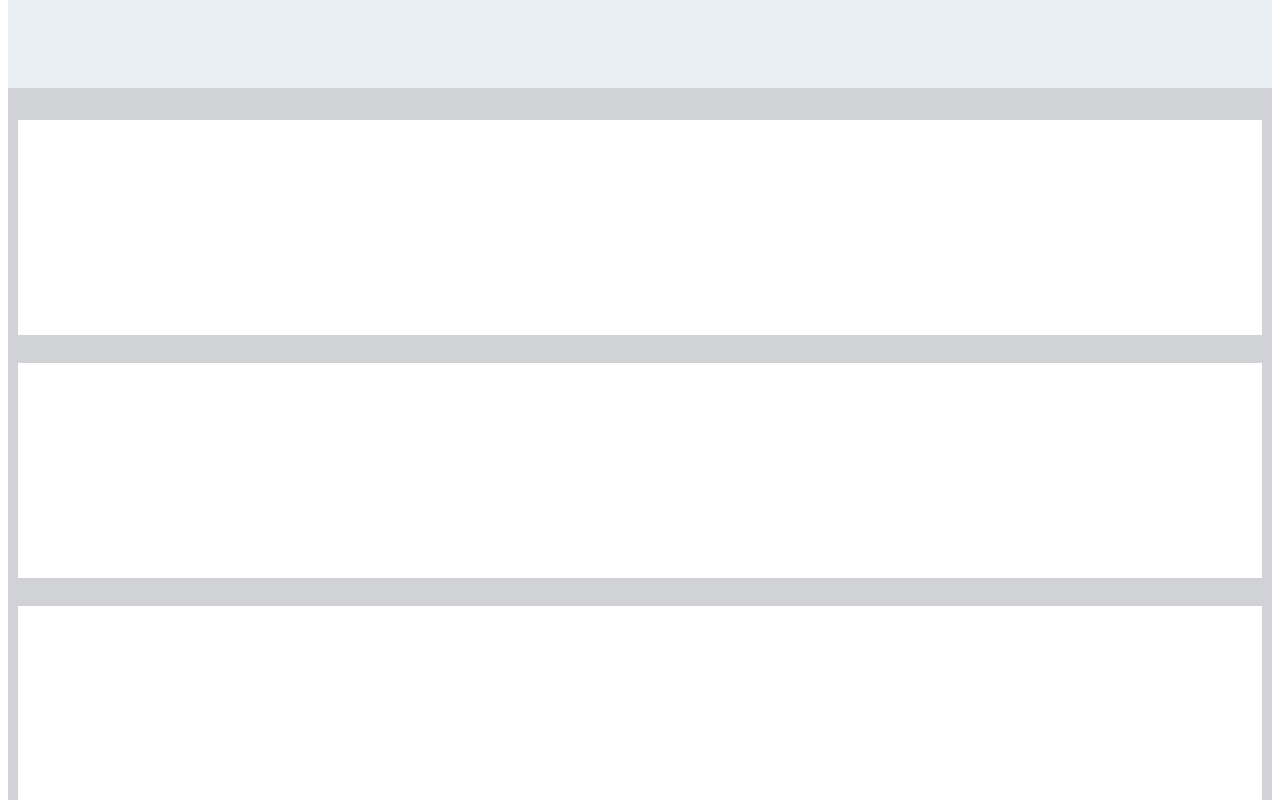
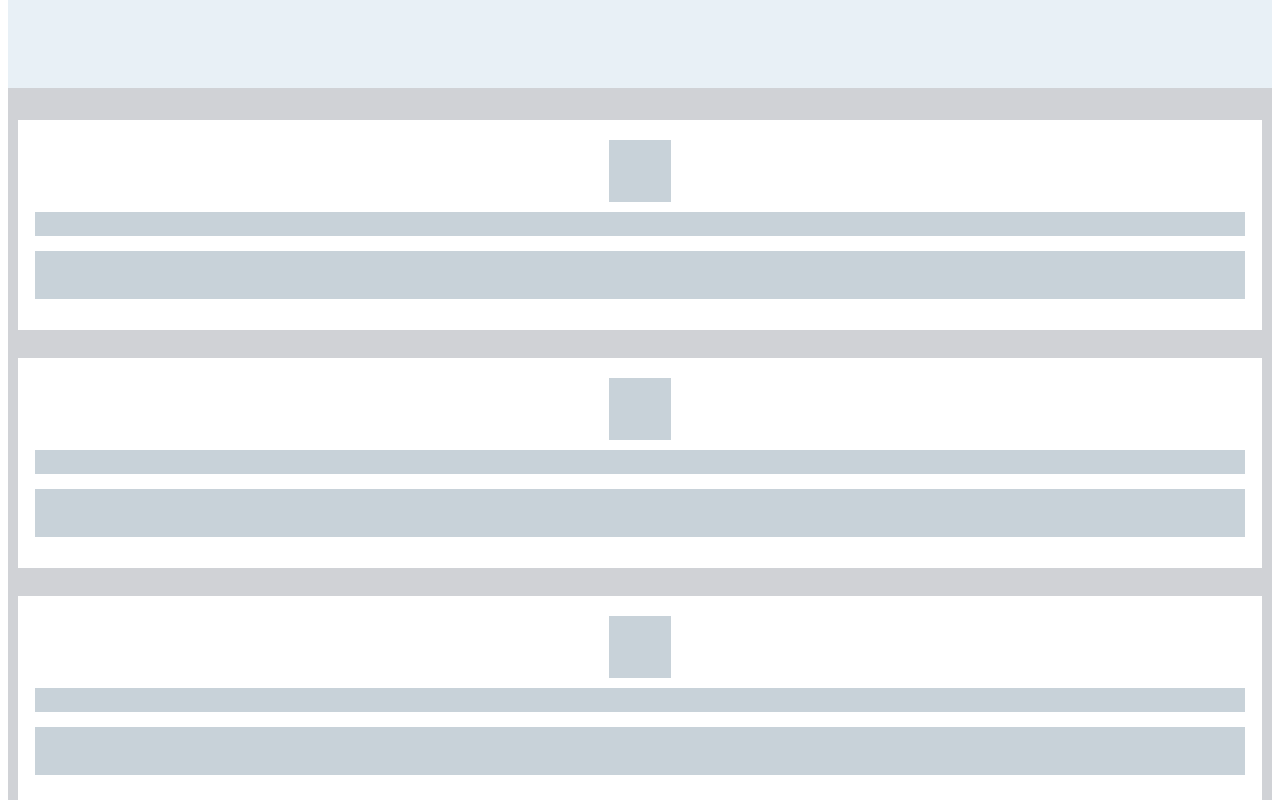
Before and after one commit to JMD1986/cool-project, a plain HTML site: page index.html in a window 1280 px wide. Shown: the part 1180-1980 px from the top of the page. Drawn offline with Linux system fonts and the light colour scheme.

Commit message:
chugging along. coded section that was troubling me. not much to see here.

```diff
--- a/style.css
+++ b/style.css
@@ -127,16 +127,40 @@ to have to debug this later.*/
 
 .bigfeaturesbox{
 	background-color: #FFFFFF;
-	height: 215px;
+	height: 190px;
 	margin: 28px auto;
-	padding-right: 15px;
-	padding-left: 15px;
+	/*padding-right: 15px;
+	padding-left: 15px;*/
+	padding-top: 20px;
+	padding-bottom:
+}
+.icon {
+	background-color: #C8D2D9;
+	margin:0 auto;
+	height: 62px;
+	width: 62px;
 }
 
-.bigfeaturesboxicon{
+.saying {
 	background-color: #C8D2D9;
-	border: 1px solid #C8D2D9;
-	margin: 20px auto 10px auto;
+	height: 24px;
+	margin-top: 10px;
+	margin-left: 17px;
+	margin-right: 17px;
+}
+
+.description {
+	background-color: #C8D2D9;
+	height: 48px;
+	margin-top: 15px;
+	margin-left: 17px;
+	margin-right: 17px;
+}
+}
+
+/*.bigfeaturesboxicon{
+	background-color: #C8D2D9;
+	margin: 10px auto 10px auto;
 	height: 67px;
 	width: 67px;
 }
@@ -153,6 +177,8 @@ to have to debug this later.*/
 	margin-top: 10px;
 	margin-bottom: 30px;
 }
+	*/
+
 
 
 .finalbuttonbackground {
```
